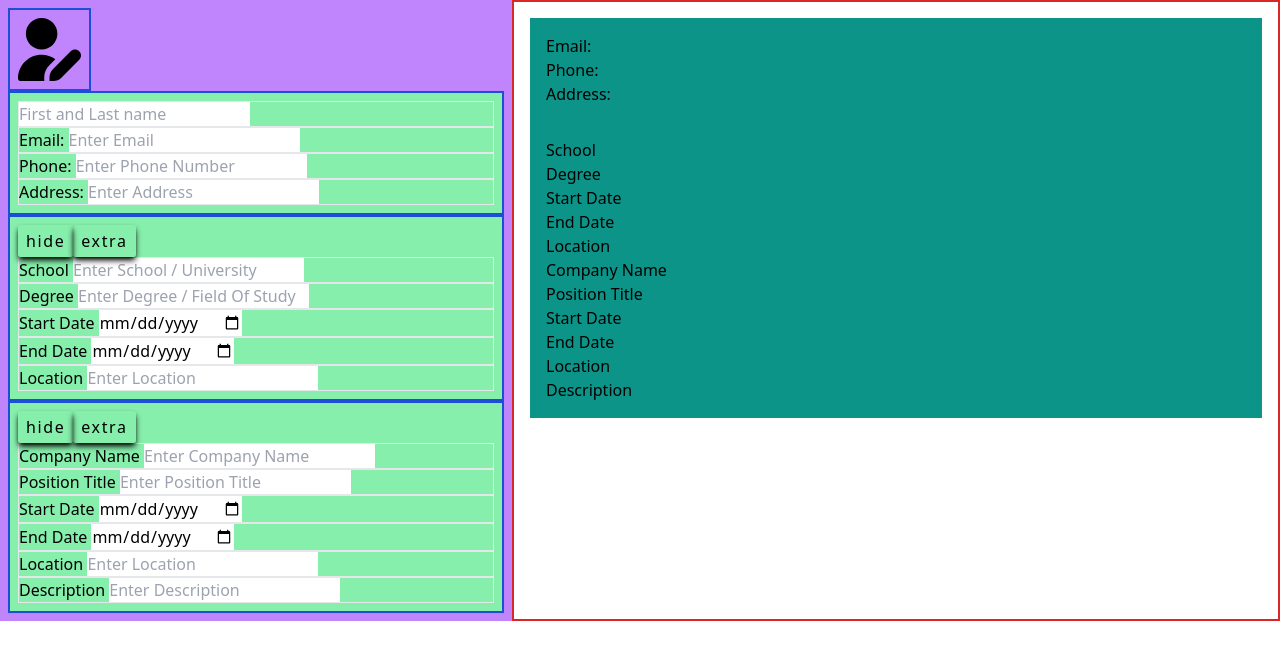
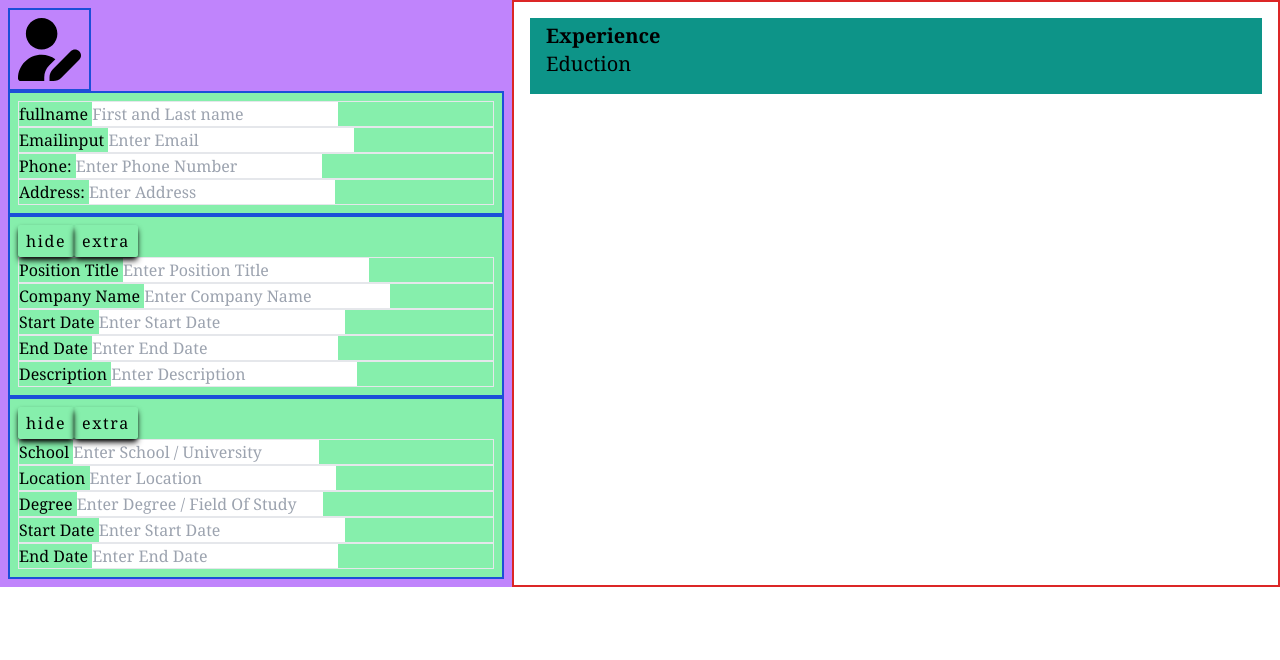
Before and after one commit to Velertra/newCVB, a React app: page / in a window 1280 px wide. Shown: the top 660 px of the page. Built offline with nearby package versions, Linux system fonts and the light colour scheme; the HTML template or start-up script is replaced by a standard one.

Commit message:
styled the outputs to structure the resume.

```diff
--- a/src/App.jsx
+++ b/src/App.jsx
@@ -6,6 +6,8 @@ import MainComponent from './components/MainComponent';
 export default function App() {
 
   return(
-    <MainComponent />
+
+      <MainComponent />
+
   )
 }
--- a/src/components/InputComponent.jsx
+++ b/src/components/InputComponent.jsx
@@ -1,17 +1,24 @@
-const InputComponent = ( {data, defaultValues, handleTextChange, index} ) => {
+import { useState } from "react";
+import { useEffect } from "react";
+
+const InputComponent = ( {data, defaultValues, handleTextChange, index, container } ) => {
+    /* const [container, setcontainer] = useState(0)
+    useEffect(() => {
+        setcontainer(container + 1)
+    }, []) */
 
     return (
-        <div className="border" id={(`${data.label}-container`).toLowerCase().replace(/\s/g, '-')}>
-            <label>{data.label}{" "}
+        <div className="border">
+                <label htmlFor={(data.label).toLowerCase().replace(/\s/g, '-') + (container || '')}>{data.label}{" "}
                     <input
                         type={data.type}
+                        id={((data.label).toLowerCase().replace(/\s/g, '-')) + (container || "")}
                         className={data.styler}
-                    pattern={data.pattern}
-                    name={`input-${data.name}`}
-                    value={defaultValues[data.name] || ''}
+                        name={`input-${data.name}` + (container || '')}
+                        value={defaultValues[(data.name) + (container || '')] || ''}
                         placeholder={data.placeholder}
                         onChange={(e) => {
-                        handleTextChange(data.name, e.target.value);
+                            handleTextChange((data.name + (container || '')), e.target.value, container);
                         }}
                     />
                 </label>
--- a/src/components/MainComponent.jsx
+++ b/src/components/MainComponent.jsx
@@ -1,13 +1,14 @@
-import { useState } from 'react';
+import { useEffect, useState } from 'react';
 import CreateInput from '../utilities/CreateInputs'
 import { PersonalInfo, EducationInfo, ExperienceInfo } from '../constants/MainData';
-import CreateOutputs from '../utilities/CreateOutputs';
-//import HideBtn from './HideBtn';
+import OutputComponent from './OutputComponent';
 import InputComponent from './InputComponent';
 
 
 const MainComponent = () => {
     const [text, setText] = useState({});
+    const [extraExper, setExtraExper] = useState([]);
+    const [extraEduc, setExtraEduc] = useState([]);
 
     function handleTextChange(name, value){
         setText((prevText) => ({ ...prevText, [name]: value }));
@@ -30,11 +31,22 @@ const MainComponent = () => {
         }
     }
 
+    function amountOfExtras(e){
+        console.log(e.target.id)
+        if(e.target.id == "experience"){
+            setExtraExper((prev) => [...prev, <div key={prev.length}>{prev.length}</div>]);
+        } else {
+            setExtraEduc((prev) => [...prev, <div key={prev.length}>{prev.length}</div>]);
+        }
+
+    }
+
     return (
-        <div className='flex max-h-full'>
+        <div className='flex max-h-full font-serif'>
             <div className='flex flex-col w-2/5 no-scrollbar overflow-auto p-2 bg-purple-400 child:border-2 child:border-blue-700 child:p-2' id='input-container'>
                 <img src='/icon/user-pen.svg' className='w-2/12' id='fillin-icon' onClick={() => addDefaultData()} ></img>
                 <div className='bg-green-300'>
+                    <form>
                     {PersonalInfo.map((data, index) =>
                         <InputComponent
                             info={PersonalInfo}
@@ -44,39 +56,82 @@ const MainComponent = () => {
                             key={index}
                         />
                     )}
+                    </form>
+                </div>
+                <div className='bg-green-300'>
+                    <CreateInput
+                        info={ExperienceInfo}
+                        handleTextChange={handleTextChange}
+                        defaultValues={text}
+                        container='experience'
+                        amountOfExtras={amountOfExtras}
+                    />
                 </div>
                 <div className='bg-green-300'>
                     <CreateInput
                         info={EducationInfo}
                         handleTextChange={handleTextChange}
                         defaultValues={text}
-                    />
-
-                </div>
-                <div className='bg-green-300'>
-                    <CreateInput
-                        info={ExperienceInfo}
-                        handleTextChange={handleTextChange}
-                        defaultValues={text}
+                        container='educational'
+                        amountOfExtras={amountOfExtras}
                     />
                 </div>
             </div>
-            <div id='outputs' className='flex flex-col w-3/5 overflow-auto border-2 border-red-600 no-scrollbar p-4 child:p-4 child:bg-teal-600'>
+
+            <div id='outputs' className='flex flex-col w-3/5 overflow-auto border-2 border-red-600 no-scrollbar p-4 child:px-4 child:bg-teal-600'>
                 <section className=''>
-                    <CreateOutputs
+                    <div className=' pt-1'>
+                        <OutputComponent
                             info={PersonalInfo}
                             text={text}
+                            settings={false}
                         />
+                    </div>
                 </section>
                 <section id='resume-body' className=''>
-                    <CreateOutputs
+                    <div className=''>
+                        <h1 className='text-xl font-bold font-serif'>Experience</h1>
+                            <div className='flex flex-wrap h-full'>
+                                <OutputComponent
+                                    info={ExperienceInfo}
+                                    text={text}
+                                    settings={false}
+                                />
+                            </div>
+                            <div className='flex flex-wrap h-full'>
+                            {Array.isArray(extraExper) &&
+                                extraExper.map((extra, index)=> (
+                                    <OutputComponent
+                                        key={index}
+                                        info={ExperienceInfo}
+                                        text={text}
+                                        indexNumber={index}
+                                        settings={true}
+                                    />
+                            ))}
+                            </div>
+                    </div>
+                    <h1 className='text-xl font-medium'>Eduction</h1>
+                    <div className='flex flex-wrap pb-2'>
+                        <OutputComponent
                             info={EducationInfo}
                             text={text}
+                            settings={false}
                         />
-                    <CreateOutputs
-                        info={ExperienceInfo}
+                    </div>
+                    <div className='flex flex-wrap pb-2'>
+                        {Array.isArray(extraEduc) &&
+                                extraEduc.map((extra, index)=> (
+                                    <OutputComponent
+                                        key={index}
+                                        info={EducationInfo}
                                         text={text}
+                                        indexNumber={index}
+                                        settings={true}
                                     />
+                            ))}
+                    </div>
+
                 </section>
             </div>
         </div>
--- /dev/null
+++ b/src/components/OutputComponent.jsx
@@ -0,0 +1,47 @@
+import { useEffect, useState } from "react";
+
+const CreateOutputs = ( { info, text, indexNumber, settings } ) => {
+    /* const [indexNumber, setindexNumber] = useState('')
+    useEffect(() => {
+        setindexNumber(indexNumber)
+    }, [indexNumber]) */
+
+
+    function sanitize(letters){
+        if(typeof letters === 'string') {
+            return letters.replace(/</g, '&lt;').replace(/>/g, '&gt;');
+        } else {
+            return ''
+        }
+    }
+
+    return (
+        <>
+            {info.map((data, index) => {
+
+                if(indexNumber === undefined){
+                    indexNumber = 0;
+                }
+                //console.log(1)
+                const htmlForId = (data.label).toLowerCase().replace(/\s/g, '-') + (settings? `-extra-${indexNumber}` : '');
+                const labelClassName = (data.name).toLowerCase().replace(/\s/g, '-') + (settings? `-extra-${indexNumber}` : '');
+                const outputText = (data.label).toLowerCase().replace(/\s/g, '-') + (settings? `-extra-${indexNumber}` : '');
+                const test = (data.name) + (settings ? `-extra-${indexNumber}` : '');
+
+                //console.log(text[test])
+                return (
+                    <label htmlFor={htmlForId} className={data.outStyle} key={`display-${index}`}>
+                    {/* <span>{data.label}</span> */}
+                    <p id={outputText}>{sanitize(text[test])}</p>
+                    </label>
+                );
+            })}
+        </>
+     );
+}
+
+export default CreateOutputs;
+
+/* CreateOutputs.propTypes = {
+    info: PropTypes.array.isRequired,
+  }; */
--- a/src/components/test.jsx
+++ /dev/null
@@ -1,74 +0,0 @@
-import { useState } from 'react';
-import { PersonalInfo, EducationInfo, ExperienceInfo } from '../constants/MainData';
-
-const MainComponent = () => {
-    const [text, setText] = useState({});
-    //const [defaultValues, setDefaultValues] = useState({})
-
-    function handleTextChange(name, value){
-
-        setText((prevText) => ({ ...prevText, [name]: value }));
-    }
-
-
-    function addDefaultData(){
-        const defaultData = {};
-        [PersonalInfo, EducationInfo, ExperienceInfo].forEach((arr) => {
-            arr.forEach((data) => {
-                defaultData[data.name] = data.default;
-            })
-        })
-        setText(() => defaultData);
-        //setDefaultValues(defaultData);
-    }
-
-
-    return (
-        <>
-            <button onClick={() => addDefaultData()}>Add Default</button>
-            <CreateInputs
-                info={PersonalInfo}
-                handleTextChange={handleTextChange}
-                defaultValues={text}
-            />
-           <CreateOutputs
-                info={PersonalInfo}
-                text={text}
-            />
-        </>
-     );
-}
-
-export default MainComponent;
-
-const CreateInputs = ( { info, handleTextChange, defaultValues } ) => {
-
-    return (
-        <>
-        {info.map((data, index) =>
-            <div className={`container-${data.name}`} key={index}>
-                    <input
-                        name={`input-${data.name}`}
-                        value={defaultValues[data.name]}
-                        onChange={(e) => {
-                            handleTextChange(data.name, e.target.value);
-
-                        }}
-                    />
-            </div>
-        )}
-        </>
-    );
-}
-
-const CreateOutputs = ( { info, text } ) => {
-    return (
-        <>
-        {info.map((data, index) => (
-            <div key={`display-${index}`}>
-                <p>{text[data.name]}</p>
-            </div>
-        ))}
-     </>
-     );
-}
--- a/src/constants/MainData.jsx
+++ b/src/constants/MainData.jsx
@@ -3,17 +3,18 @@ const PersonalInfo = [
     {
       name: 'text1',
       default: 'Josephine Myers',
+      label: 'fullname',
       type: 'text',
       placeholder: 'First and Last name',
-      outStyle: 'bg-red-400 text-xl leading-loose font-black'
+      outStyle: 'text-xl leading-loose font-black'
     },
     {
       name: 'text2',
-      label: 'Email:',
+      label: 'Emailinput',
       default: 'JosephineMyers@mailadd.com',
       type: 'email',
       placeholder: 'Enter Email',
-      outStyle: 'bg-blue-600'
+      outStyle: 'font-light text-xs'
     },
     {
       name: 'text3',
@@ -21,101 +22,115 @@ const PersonalInfo = [
       default: '20804820840',
       type: 'tel',
       pattern: "[0-9]{3}-[0-9]{3}-[0-9]{1}",
-      placeholder: 'Enter Phone Number'
-
+      placeholder: 'Enter Phone Number',
+      outStyle: 'font-light text-xs'
     },
     {
       name: 'text4',
       label: 'Address:',
       default: 'London, UK',
       type: 'text',
-      placeholder: 'Enter Address'
+      placeholder: 'Enter Address',
+      outStyle: 'font-light text-xs border-b border-black'
     },
 
-];
-
-const EducationInfo = [
-    /* Education Info */
-    {
-      name: 'text5',
-      label: 'School',
-      default: 'London City University',
-      type: 'text',
-      placeholder: 'Enter School / University'
-    },
-    {
-      name: 'text6',
-      label: 'Degree',
-      default: 'Bachelors in Economics',
-      type: 'text',
-      placeholder: 'Enter Degree / Field Of Study'
-    },
-    {
-      name: 'text7',
-      label: 'Start Date',
-      default: '',
-      type: 'date',
-      format: 'MM-dd',
-      placeholder: 'Enter Start Date'
-    },
-    {
-      name: 'text8',
-      label: 'End Date',
-      default: '',
-      type: 'date',
-      placeholder: 'Enter End Date'
-    },{
-      name: 'text9',
-      label: 'Location',
-      default: 'New York City, US',
-      type: 'text',
-      placeholder: 'Enter Location'
-    },
 ];
 
 const ExperienceInfo = [
     /* Experience Info */
     {
+      name: 'text11',
+      label: 'Position Title',
+      default: 'Underwriter',
+      type: 'text',
+      placeholder: 'Enter Position Title',
+      outStyle: 'basis-full font-light text-base'
+    },
+    {
       name: 'text10',
       label: 'Company Name',
       default: 'Umbrella Inc.',
       type: 'text',
-      placeholder: 'Enter Company Name'
-    },
-    {
-      name: 'text11',
-      label: 'Position Title',
-      default: 'Enter School',
-      type: 'text',
-      placeholder: 'Enter Position Title'
+      placeholder: 'Enter Company Name',
+      outStyle: ' font-light text-sm'
     },
     {
       name: 'text12',
       label: 'Start Date',
-      default: '',
-      type: 'date',
-      placeholder: 'Enter Start Date'
+      default: '11/08',
+      type: 'text',
+      placeholder: 'Enter Start Date',
+      outStyle: 'font-light text-sm'
     },
     {
       name: 'text13',
       label: 'End Date',
-      default: '',
-      type: 'date',
-      placeholder: 'Enter End Date'
+      default: '11/08',
+      type: 'text',
+      placeholder: 'Enter End Date',
+      outStyle: 'font-light text-sm'
     },
-    {
+    /* {
       name: 'text14',
       label: 'Location',
       default: 'London City University',
       type: 'text',
-      placeholder: 'Enter Location'
-    },
+      placeholder: 'Enter Location',
+      outStyle: 'font-light text-sm'
+    }, */
     {
       name: 'text15',
       label: 'Description',
       default: 'Designed and prototyped user interface patterns for various clients in various industries, ranging from self-service apps within the telecommunications-sector to mobile games for IOS and Android',
       placeholder: 'Enter Description',
+      outStyle: 'flex-2 font-light text-xs'
     },
   ];
 
+
+const EducationInfo = [
+  /* Education Info */
+  {
+    name: 'text5',
+    label: 'School',
+    default: 'London City University',
+    type: 'text',
+    placeholder: 'Enter School / University',
+    outStyle: 'basis-6/12 text-sm'
+  },
+  {
+    name: 'text9',
+    label: 'Location',
+    default: 'New York City, US',
+    type: 'text',
+    placeholder: 'Enter Location',
+    outStyle: 'basis-6/12 text-xs'
+  },
+  {
+    name: 'text6',
+    label: 'Degree',
+    default: 'Bachelors in Economics',
+    type: 'text',
+    placeholder: 'Enter Degree / Field Of Study',
+    outStyle: 'basis-3/6 text-xs'
+  },
+  {
+    name: 'text7',
+    label: 'Start Date',
+    default: '11/08',
+    type: 'text',
+    format: 'MM-dd',
+    placeholder: 'Enter Start Date',
+    outStyle: 'basis-1/6 text-xs'
+  },
+  {
+    name: 'text8',
+    label: 'End Date',
+    default: '11/08',
+    type: 'text',
+    placeholder: 'Enter End Date',
+    outStyle: 'basis-1/6 text-xs'
+  }
+];
+
   export {PersonalInfo, EducationInfo, ExperienceInfo};
--- a/src/utilities/CreateInputs.jsx
+++ b/src/utilities/CreateInputs.jsx
@@ -1,15 +1,13 @@
-//import Firstinput from '../components/FirstInput';
-
-import { useState } from "react";
+import { useEffect, useState } from "react";
 import InputComponent from "../components/InputComponent";
 
-const CreateInput = ( { info, handleTextChange, defaultValues } ) => {
+const CreateInput = ( { info, handleTextChange, defaultValues, container, amountOfExtras } ) => {
     const [hideBtn, setHideBtn] = useState(false);
     const [sectionsArray, setSectionsArray] = useState([]);
 
-    function addExtraSection(){
-        //console.log(sectionsArray)
-        setSectionsArray((prevInputs) => [...prevInputs, <div key={prevInputs.length}></div>]);
+    function addExtraSection(e){
+        setSectionsArray((prevInputs) => [...prevInputs, <div key={prevInputs.length}>{prevInputs.length}</div>]);
+        amountOfExtras(e)
     }
 
     function hideBtnSwitch(){
@@ -31,14 +29,15 @@ const CreateInput = ( { info, handleTextChange, defaultValues } ) => {
         setSectionsArray(() => newSections)
     }
 
-
     return (
         <>
         {hideBtn ? <button onClick={() =>hideBtnSwitch()}>hide</button>
         :
         <>
             <button onClick={() =>hideBtnSwitch()}>hide</button>
-            <button onClick={() => addExtraSection()}>extra</button>
+            <button id={container} onClick={(e) => addExtraSection(e)}>extra</button>
+
+                <form className='input-main-container'>
                 {info.map((data, index) =>
                     <InputComponent
                         key={index}
@@ -47,22 +46,27 @@ const CreateInput = ( { info, handleTextChange, defaultValues } ) => {
                         data={data}
                     />
                 )}
+                </form>
+            {/* add a section for every div in  section array*/}
 
-            {/* add a section for every div in  section array*/}
                 {Array.isArray(sectionsArray) &&
                     sectionsArray.map((div, index) => (
-                    <div id='' key={index}>
+                        <section id={container + index} key={index}>
+                            <form className={'input-new-container' + index}>
                                 {info.map((data, dataIndex) => (
                                     <InputComponent
                                         info={data}
                                         handleTextChange={handleTextChange}
-                                defaultValues={''}
+                                        defaultValues={defaultValues}
                                         data={data}
+                                        container={`-extra-${index}`}
                                         key={data.label + dataIndex}
+
                                     />
                                 ))}
+                            </form>
                             <button onClick={(e) => removeSection(div)}>remove</button>
-                    </div>
+                        </section>
                     ))}
         </>}
         </>
--- a/src/utilities/CreateOutputs.jsx
+++ /dev/null
@@ -1,27 +0,0 @@
-const CreateOutputs = ( { info, text } ) => {
-
-    function sanitize(letters){
-        if(typeof letters === 'string') {
-            return letters.replace(/</g, '&lt;').replace(/>/g, '&gt;');
-        } else {
-            return ''
-        }
-    }
-
-    return (
-        <>
-        {info.map((data, index) => (
-            <label className={(data.name).toLowerCase().replace(/\s/g, '-')} key={`display-${index}`}>
-                {data.label}
-                <p className={data.outStyle}>{sanitize(text[data.name])}</p>
-            </label>
-        ))}
-     </>
-     );
-}
-
-export default CreateOutputs;
-
-/* CreateOutputs.propTypes = {
-    info: PropTypes.array.isRequired,
-  }; */
```
Also changed, not shown: src/styles/index.css (+1 -10 lines), src/components/buttons/HideBtn.jsx (renamed from src/components/HideBtn.jsx). Lines whose indentation alone changed are shown as unchanged.
